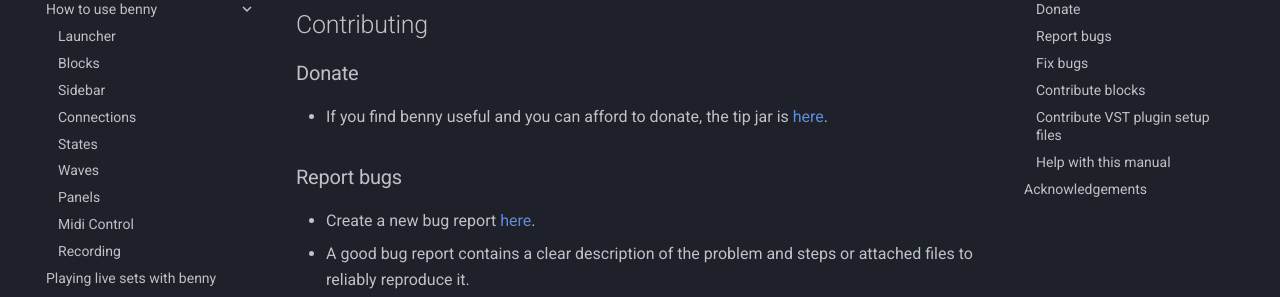
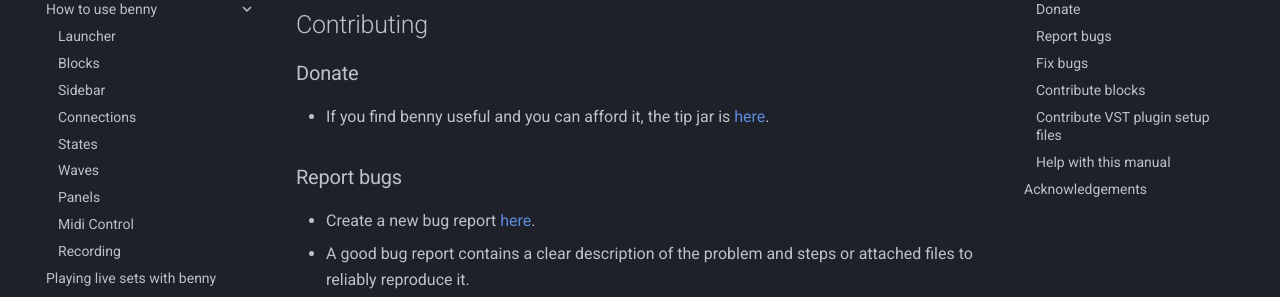
Before and after one commit to playbenny/benny_manual, an MkDocs documentation site: the page built from docs/index.md, in a window 1280 px wide and 900 px high, scrolled down 1171 px. Shown: the part 153-450 px from the top of the window. Built offline with MkDocs 1.6.1 and Material for MkDocs 9.7.7, drawn with Linux system fonts in a browser that asks for light colours; comment, search, counter and statistics services are not loaded.

Commit message:
Update index.md

```diff
--- a/docs/index.md
+++ b/docs/index.md
@@ -25,7 +25,7 @@
 ## Contributing
 
 ### Donate
-- If you find benny useful and you can afford to donate, the tip jar is [here](https://www.paypal.com/donate/?hosted_button_id=PBQ7JWRPJKLWQ).
+- If you find benny useful and you can afford it, the tip jar is [here](https://www.paypal.com/donate/?hosted_button_id=PBQ7JWRPJKLWQ).
 ### Report bugs
 - Create a new bug report [here](https://github.com/playbenny/benny/issues).
 - A good bug report contains a clear description of the problem and steps or attached files to reliably reproduce it.
```
